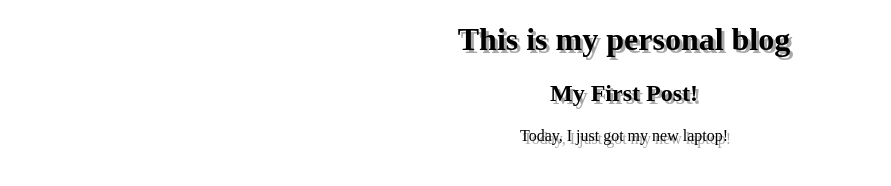
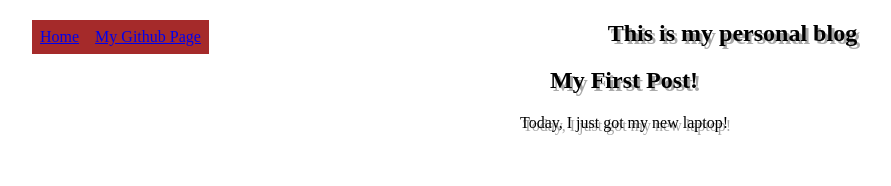
Before and after one commit to GalacticalEdge/Personal-Blog, a plain HTML site: page blog.html in a window 1280 px wide. Shown: the whole page, without its empty margins (16-907 px from the left). Drawn offline with Linux system fonts and the light colour scheme.

Commit message:
Add files via upload

```diff
--- a/blog.css
+++ b/blog.css
@@ -7,3 +7,14 @@ p {
     text-shadow: 3px 3px darkgray;
     text-align: center;
 }
+
+li.horizontal {
+    display: inline;
+    float: left;
+}
+
+a.horizontal {
+    display: block;
+    padding: 8px;
+    background-color: brown;
+}
--- a/blog.html
+++ b/blog.html
@@ -7,7 +7,13 @@
 
 <html>
     <body>
-        <h1>This is my personal blog</h1>
+        <ul>
+            <li class="horizontal"><a class="horizontal" href="TBD">Home</a></li>
+            <li class="horizontal"><a class="horizontal" href="https://github.com/GalacticalEdge">My Github Page</a></li>
+        </ul>
+        <section>
+            <h1>This is my personal blog</h1>
+        </section>
         <section>
             <h1>My First Post!</h1>
             <p>Today, I just got my new laptop!</p>
```
